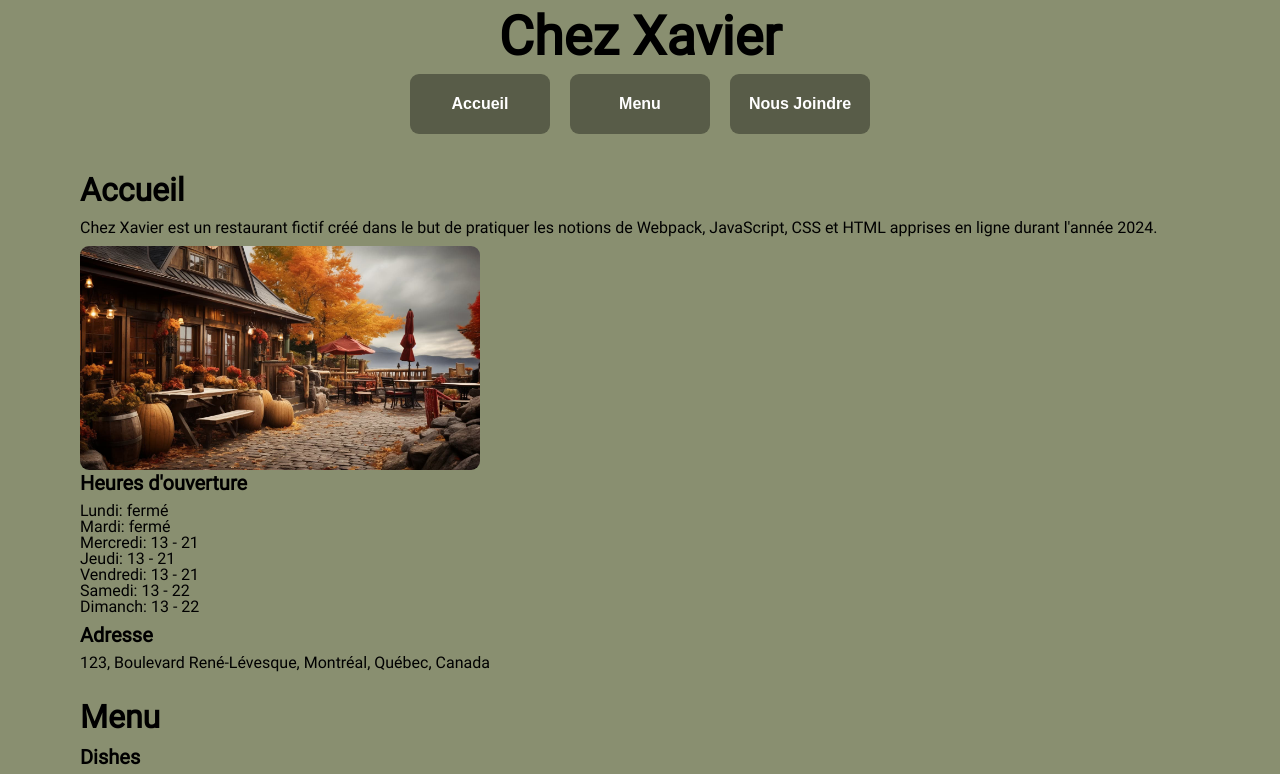
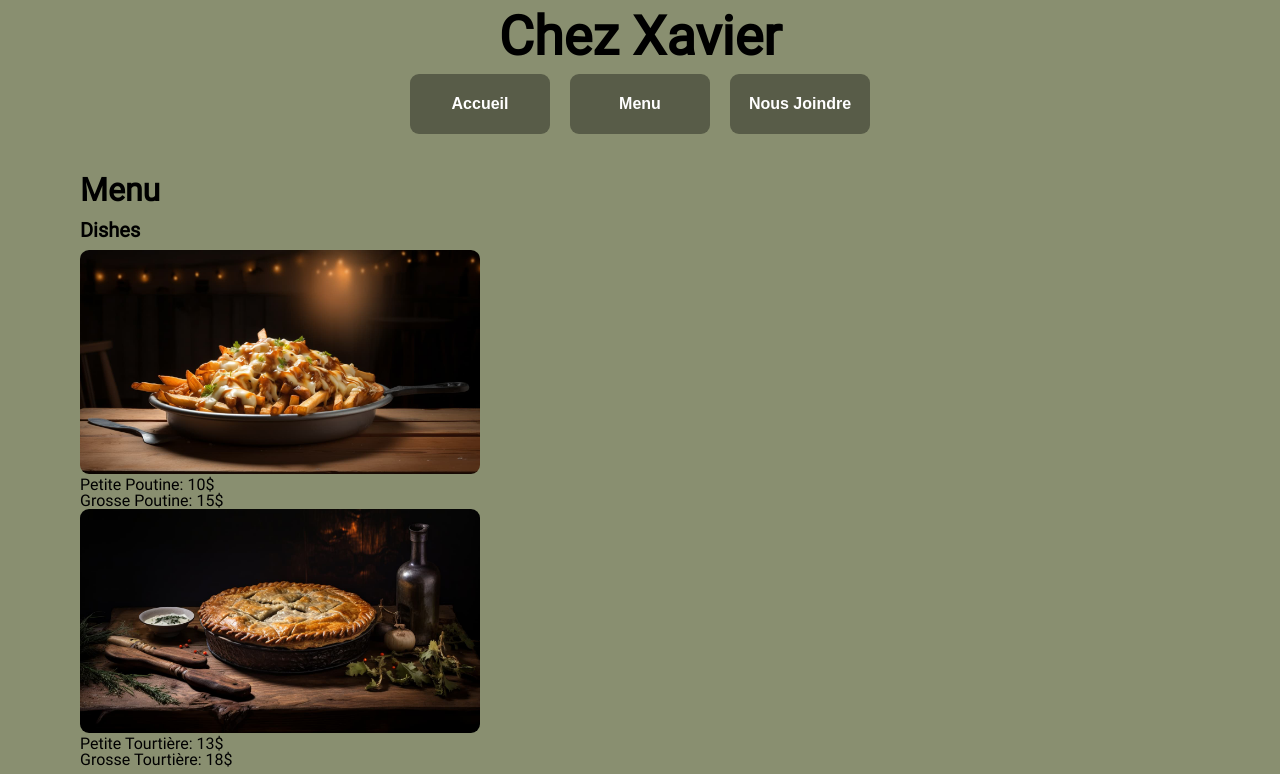
Before and after one commit to ErreurDeSyntaxe/full-stack-restaurant-redo, a website built with webpack: page src/index.html in a window 1280 px wide. Both pictures are taken after a click on the button "Menu". Shown: the top 774 px of the page. Built offline with nearby package versions, Linux system fonts and the light colour scheme.

Commit message:
Remove unwanted files

```diff
--- a/src/css/style.css
+++ b/src/css/style.css
@@ -61,6 +61,10 @@ body {
 }
 :root {
   --color-true-gray: #555;
+}
+
+.hidden {
+  display: none;
 }
 
 /* IMAGE STYLING */
--- a/src/index.html
+++ b/src/index.html
@@ -16,102 +16,6 @@
       </nav>
     </header>
 
-    <div id="content">
-      <!-- Home (Accueil) Tab -->
-      <!-- <h2>Accueil</h2>
-      <div id="home">
-        <p id="intro">
-          Chez Xavier est un restaurant fictif créé dans le but de pratiquer les
-          notions de Webpack, JavaScript, CSS et HTML apprises en ligne durant
-          l'année 2024.
-        </p>
-
-        <img
-          src=""
-          class="wide-img"
-          alt="Un restaurant québécois pendant l'automne (généré par MidJourney)"
-        />
-
-        <div id="hours">
-          <h2>Heures d'ouverture</h2>
-          <span>Lundi: fermé</span>
-          <span>Mardi: fermé</span>
-          <span>Mercredi: 13 - 21</span>
-          <span>Jeudi: 13 - 21</span>
-          <span>Vendredi: 13 - 21</span>
-          <span>Samedi: 13 - 22</span>
-          <span>Dimanch: 13 - 22</span>
-        </div>
-        <div id="location">
-          <h2>Adresse</h2>
-          <span>123, Boulevard René-Lévesque, Montréal, Québec, Canada</span>
-        </div>
-      </div> -->
-
-      <!-- Menu Tab -->
-      <!-- <div id="menu">
-        <h2>Menu</h2>
-        <div id="dishes">
-          <h3>Dishes</h3>
-          <img
-            src=""
-            class="wide-img"
-            alt="Une autentique poutine québécoise"
-          />
-          <div class="menu-item">Petite Poutine: 10$</div>
-          <div class="menu-item">Grosse Poutine: 15$</div>
-          <br /><img
-            src=""
-            class="wide-img"
-            alt="Une autentique tourtière québécoise"
-          />
-          <div class="menu-item">Petite Tourtière: 13$</div>
-          <div class="menu-item">Grosse Tourtière: 18$</div>
-          <br />
-        </div>
-
-        <div id="bevrages">
-          <h3>Brevages</h3>
-          <img
-            src=""
-            class="tall-img"
-            alt="Un verre d'eau température ambiante"
-          />
-          <div class="menu-item">Eau: gratuite</div>
-          <br /><img src="" class="tall-img" alt="A verre d'eau glacée" />
-          <div class="menu-item">Eau froide: gratuite</div>
-          <br /><img src="" class="tall-img" alt="Une tasse d'eau chaude" />
-          <div class="menu-item">Eau Chaude: gratuite</div>
-          <br />
-        </div>
-
-        <div id="extras">
-          <h3>Extras</h3>
-          <img
-            src=""
-            alt="Une portion de fromage en grains"
-            class="square-img"
-          />
-          <div class="menu-item">Extra fromage: 5$</div>
-          <br /><img
-            src=""
-            alt="Une portion de sauce poutine"
-            class="square-img"
-          />
-          <div class="menu-item">Extra sauce: 4$</div>
-          <br />
-        </div>
-      </div> -->
-
-      <!-- Contacts Us (Nous joindre) Tab -->
-      <!-- <div id="contact">
-        <h2>Nous Joindre</h2>
-        <div id="contact-info">
-          <span>courriel: chezxavier@quebec.qc</span>
-          <span>tél: 1-514-123-4567</span>
-          <span>Facebook: Chez Xavier</span>
-        </div>
-      </div> -->
-    </div>
+    <div id="content"></div>
   </body>
 </html>
--- a/src/js/index.js
+++ b/src/js/index.js
@@ -6,3 +6,19 @@ import { buildMenu } from './pages/menu';
 buildHome();
 buildMenu();
 buildContact();
+
+const activateTabs = function () {
+  const tabHome = document.querySelector('.section-home');
+  const tabMenu = document.querySelector('.section-menu');
+  const tabContact = document.querySelector('.section-contact');
+  const tabContainer = document.querySelector('.tabs');
+
+  tabContainer.addEventListener('click', (e) => {
+    const section = e.target.id.slice(0, -3);
+    tabHome.classList.add('hidden');
+    tabMenu.classList.add('hidden');
+    tabContact.classList.add('hidden');
+    document.querySelector(`.section-${section}`).classList.remove('hidden');
+  });
+};
+activateTabs();
--- a/src/js/pages/contact.js
+++ b/src/js/pages/contact.js
@@ -2,7 +2,7 @@
 
 export const buildContact = function () {
   const markup = `
-    <div id="contact" class="section section-contact">
+    <div id="contact" class="section section-contact hidden">
       <h2 class="header-secondary">Nous Joindre</h2>
       <div id="contact-info">
         <div>courriel: chezxavier@quebec.qc</div>
--- a/src/js/pages/menu.js
+++ b/src/js/pages/menu.js
@@ -2,31 +2,16 @@
 
 import poutine from '../../img/poutine.jpg';
 import tourtiere from '../../img/tourtiere.jpg';
-import justWater from '../../img/just-water.jpg';
-import iceWater from '../../img/ice-water.jpg';
-import warmWater from '../../img/warm-water.jpg';
-import cheese from '../../img/extra-cheese.jpg';
-import sauce from '../../img/extra-gravy.jpg';
 
 const imgPoutine = document.createElement('img');
 const imgTourtier = document.createElement('img');
-const imgJustWater = document.createElement('img');
-const imgIceWater = document.createElement('img');
-const imgWarmWater = document.createElement('img');
-const imgCheese = document.createElement('img');
-const imgSauce = document.createElement('img');
 
 imgPoutine.src = poutine;
 imgTourtier.src = tourtiere;
-imgJustWater.src = justWater;
-imgIceWater.src = iceWater;
-imgWarmWater.src = warmWater;
-imgCheese.src = cheese;
-imgSauce.src = sauce;
 
 export const buildMenu = function () {
   const markup = `
-    <div id="menu" class="section section-menu">
+    <div id="menu" class="section section-menu hidden">
       <h2 class="header-secondary">Menu</h2>
       <div id="dishes">
         <h3 class="header-tertiary">Dishes</h3>
@@ -46,46 +31,6 @@ export const buildMenu = function () {
         <div class="menu-item">Grosse Tourtière: 18$</div>
 
       </div>
-
-      <div id="bevrages">
-        <h3 class="header-tertiary">Brevages</h3>
-        <img
-          src="${justWater}"
-          class="tall-img"
-          alt="Un verre d'eau température ambiante"
-        />
-        <div class="menu-item">Eau: gratuite</div>
-        <img
-          src="${iceWater}"
-          class="tall-img"
-          alt="A verre d'eau glacée"
-        />
-        <div class="menu-item">Eau froide: gratuite</div>
-        <img
-          src="${warmWater}"
-          class="tall-img"
-          alt="Une tasse d'eau chaude"
-        />
-        <div class="menu-item">Eau Chaude: gratuite</div>
-
-      </div>
-
-      <div id="extras">
-        <h3 class="header-tertiary">Extras</h3>
-        <img
-          src="${cheese}"
-          alt="Une portion de fromage en grains"
-          class="square-img"
-        />
-        <div class="menu-item">Extra fromage: 5$</div>
-        <img
-          src="${sauce}"
-          alt="Une portion de sauce poutine"
-          class="square-img"
-        />
-        <div class="menu-item">Extra sauce: 4$</div>
-
-      </div>
     </div>`;
   document.getElementById('content').insertAdjacentHTML('beforebegin', markup);
 };
```
Also changed, not shown: src/js/img.js (deleted, +0 -7 lines), src/img/extra-cheese.jpg (deleted), src/img/extra-gravy.jpg (deleted), src/img/ice-water.jpg (deleted), src/img/just-water.jpg (deleted), src/img/warm-water.jpg (deleted).
